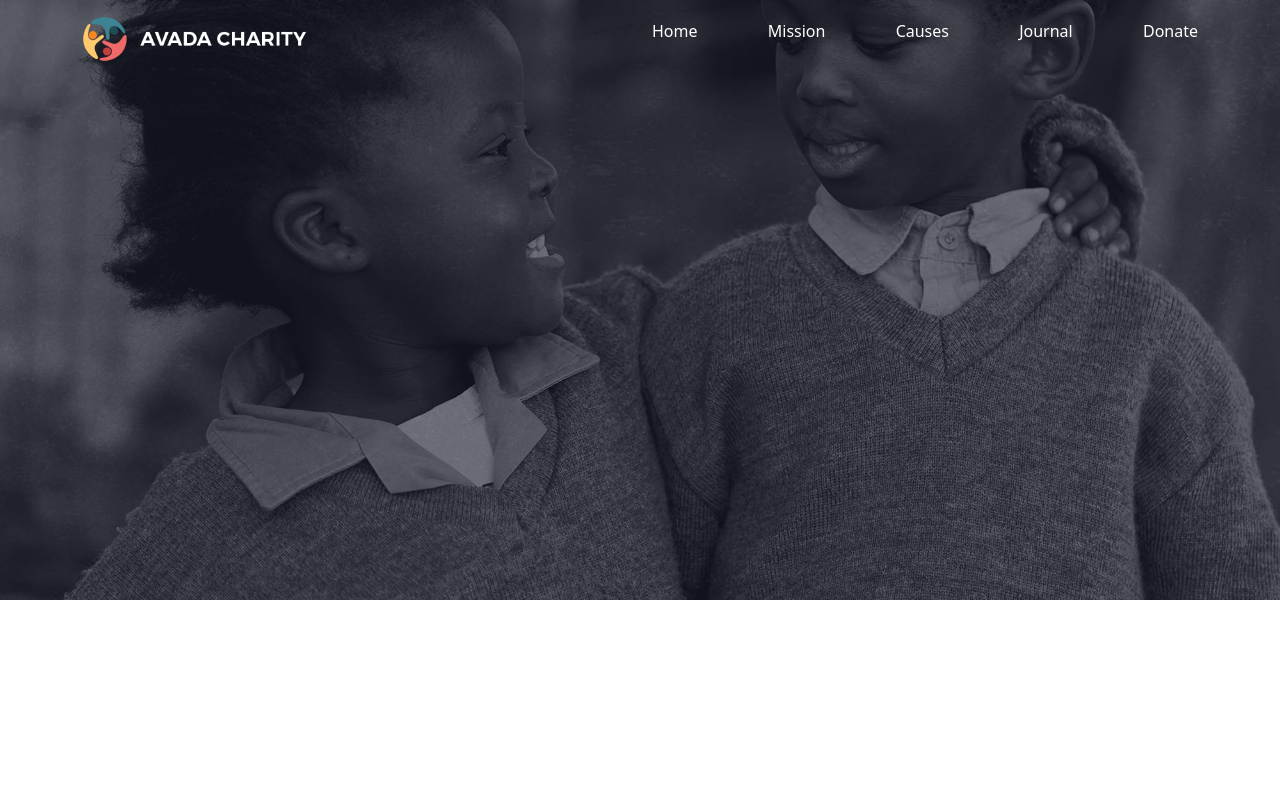
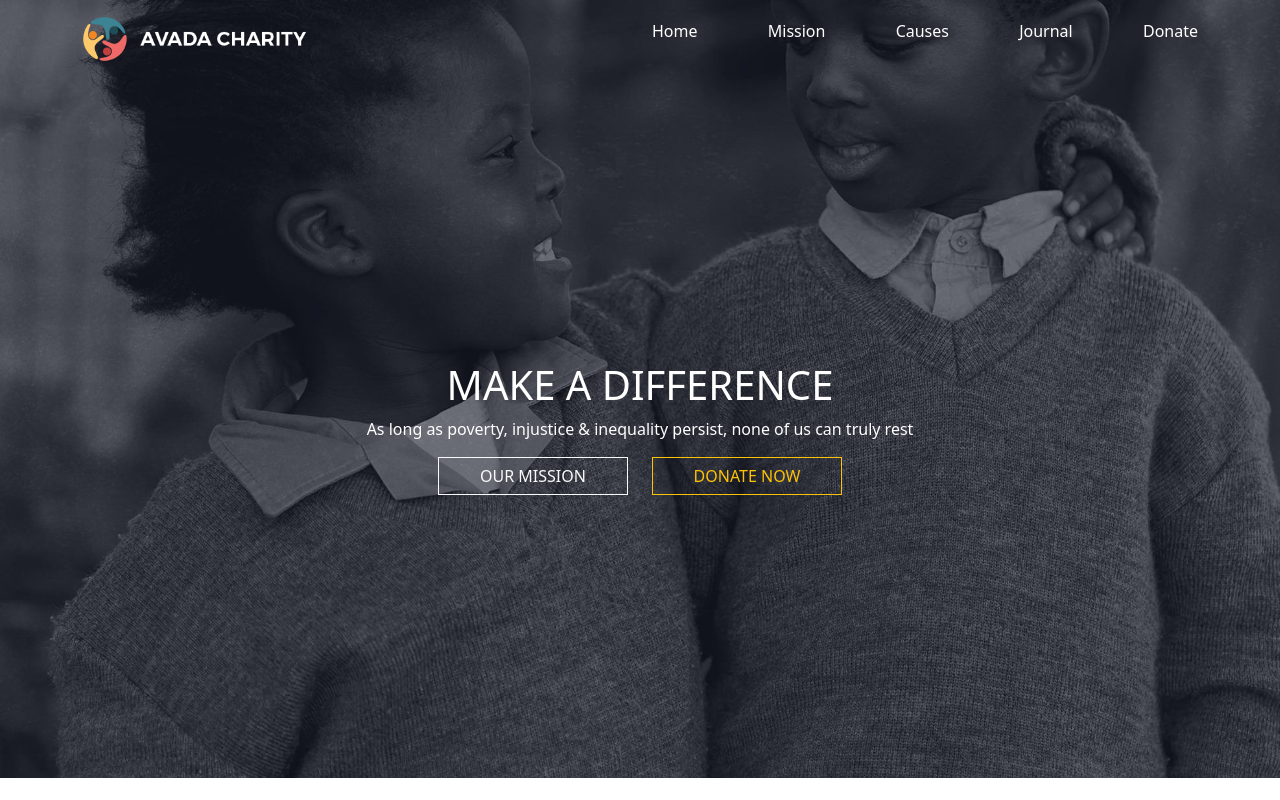
Before and after one commit to giuseppevignanello/proj-html-vuejs, a Vue app: page / in a window 1280 px wide. Built offline with nearby package versions, Linux system fonts and the light colour scheme.

Commit message:
add jumbotron

```diff
--- a/src/assets/scss/app.scss
+++ b/src/assets/scss/app.scss
@@ -8,7 +8,6 @@ img {
 }
 
 #appHeader {
-    height: 600px;
     background-image: url("/public/img/home-page-slider.jpg");
     background-repeat: no-repeat;
     background-size: cover;
@@ -16,4 +15,8 @@ img {
     .logo {
         width: 250px;
     }
+
+    .jumbotron {
+        height: 700px
+    }
 }
--- a/src/components/HeaderNavbar.vue
+++ b/src/components/HeaderNavbar.vue
@@ -20,7 +20,7 @@ export default {
             <div class="logo">
                 <img :src="logoImage" alt="">
             </div>
-
+            <!-- fix first and last child color  -->
             <ul class="d-flex list-unstyled justify-content-between text-white">
                 <li v-for="item in menuList">
                     {{ item }}
--- a/src/components/JumboTron.vue
+++ b/src/components/JumboTron.vue
@@ -2,7 +2,7 @@
 <script>
 export default {
     name: "JumboTron",
-    data () {
+    data() {
 
 
         return {}
@@ -11,10 +11,18 @@ export default {
 </script>
 
 <template>
+    <div class="jumbotron text-white">
+        <div class="container h-100 d-flex flex-column justify-content-center">
+            <h1 class="text-center">MAKE A DIFFERENCE</h1>
+            <p class="text-center"> As long as poverty, injustice & inequality persist, none of us can truly rest</p>
+            <div class="buttons row row-cols-6 justify-content-center">
+                <button type="button" class="btn btn-outline-light me-4 rounded-0">OUR MISSION</button>
+                <button type="button" class="btn btn-outline-warning rounded-0">DONATE NOW</button>
+            </div>
+        </div>
 
+    </div>
 </template>
 
 
-<style lang="scss" scoped>
-
-</style>
+<style lang="scss" scoped></style>
```
